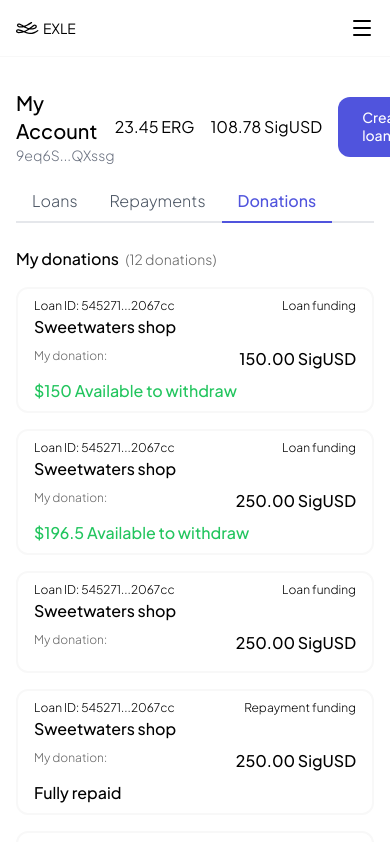
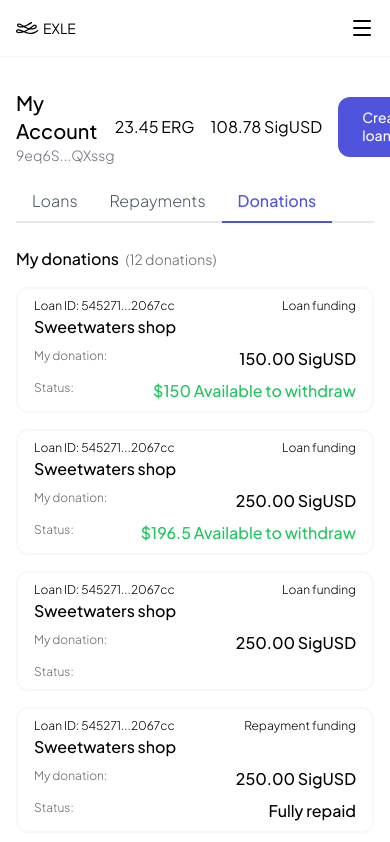
Before and after one commit to SavonarolaLabs/exle-svelte, a SvelteKit app: page /account/donations in a window 390 px wide. Shown: the top 842 px of the page. Built offline with nearby package versions, Linux system fonts and the light colour scheme.

Commit message:
donations mobile

```diff
--- a/src/components/donations/DonationsList.svelte
+++ b/src/components/donations/DonationsList.svelte
@@ -47,7 +47,8 @@
 				<div class="text-xs opacity-[0.6]">My donation:</div>
 				<div class="font-medium">{d.donation}</div>
 			</div>
-			<div>
+			<div class="flex justify-between">
+				<div class="text-xs opacity-[0.6]">Status:</div>
 				<div class="font-medium" class:text-green-500={d.status?.includes('withdraw')}>
 					{d.status}
 				</div>
```
